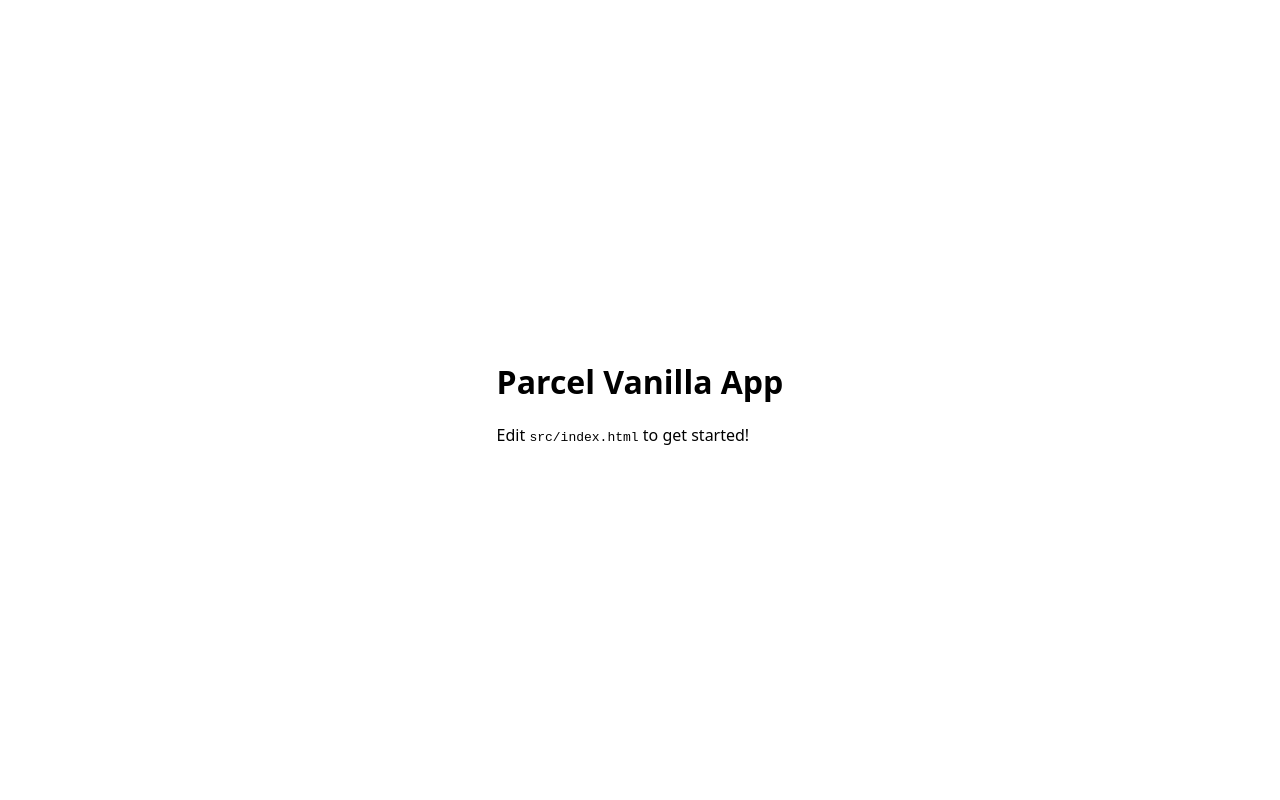
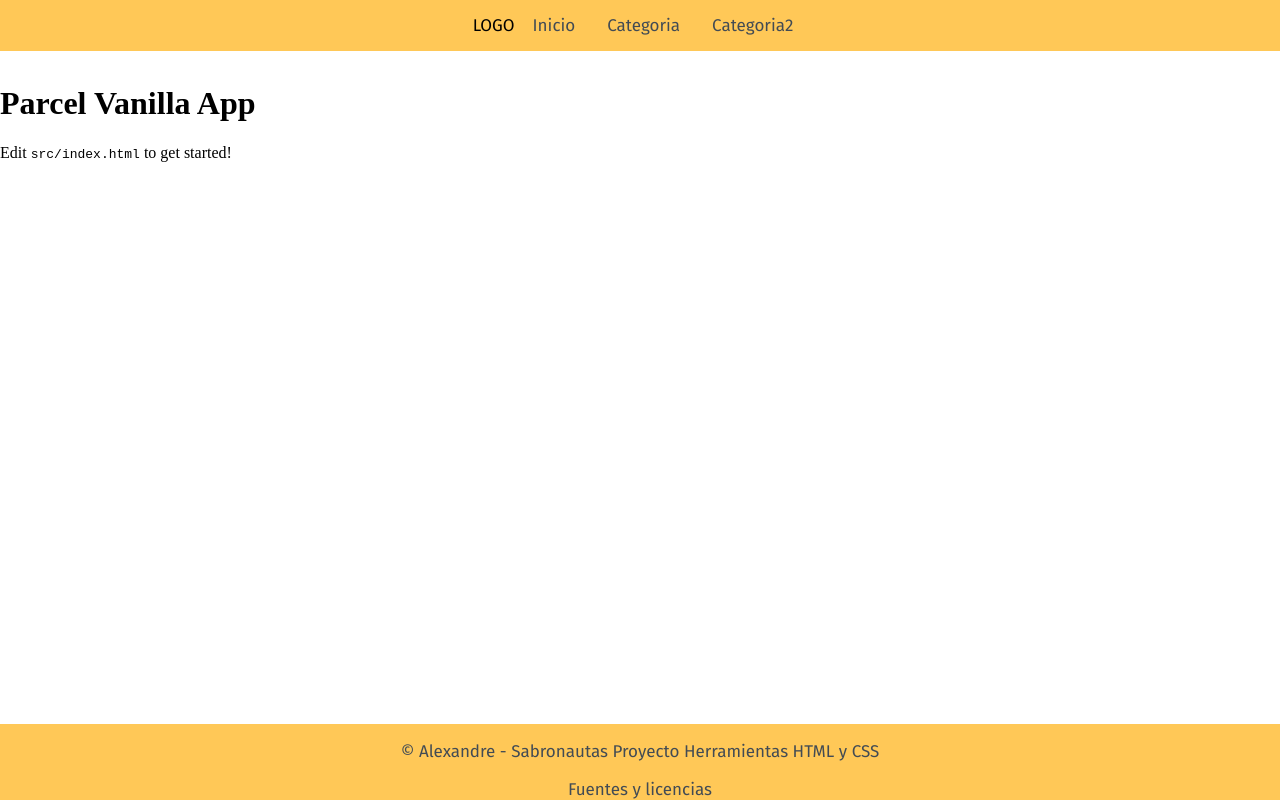
Before and after one commit to Aklix2606/HTML_CSS, a website built with Parcel: page src/index.html in a window 1280 px wide. Built offline with nearby package versions, Linux system fonts and the light colour scheme.

Commit message:
Add header & footer components

```diff
--- a/package.json
+++ b/package.json
@@ -11,6 +11,7 @@
     "clean": "rimraf dist .parcel-cache"
   },
   "devDependencies": {
+    "@parcel/transformer-sass": "^2.16.0",
     "npm-run-all": "^4.1.5",
     "parcel": "^2.14.0",
     "posthtml-include": "^2.0.1",
--- /dev/null
+++ b/src/components/footer.html
@@ -0,0 +1,4 @@
+<footer>
+  <p>© Alexandre  - Sabronautas Proyecto Herramientas HTML y CSS</p>
+  <a href="./links.html">Fuentes y licencias</a>
+</footer>
--- /dev/null
+++ b/src/components/header.html
@@ -0,0 +1,8 @@
+<nav>
+  <ul>
+    <li>LOGO</li>
+    <li><a href="/">Inicio</a></li>
+    <li><a href="/src/categoria.html">Categoria</a></li>
+    <li><a href=#>Categoria2</a></li>
+  </ul>
+</nav>
--- a/src/index.html
+++ b/src/index.html
@@ -4,10 +4,16 @@
     <meta charset="utf-8">
     <meta name="viewport" content="width=device-width, initial-scale=1.0">
     <title>Parcel Vanilla App</title>
-    <link rel="stylesheet" href="styles.css/style.css">
+    <link rel="stylesheet" href="styles/style.scss">
   </head>
   <body>
-    <h1>Parcel Vanilla App</h1>
-    <p>Edit <code>src/index.html</code> to get started!</p>
+    <include src="src/components/header.html"></include>
+
+    <main id="main-content">
+      <h1>Parcel Vanilla App</h1>
+      <p>Edit <code>src/index.html</code> to get started!</p>
+    </main>
+
+    <include src="src/components/footer.html"></include>
   </body>
 </html>
--- /dev/null
+++ b/src/styles/_footer.scss
@@ -0,0 +1,23 @@
+@use "variables";
+
+@import url("https://fonts.googleapis.com/css?family=Fira+Sans");
+
+
+footer {
+  background-color: variables.$component-background-color;
+  position: fixed;
+  bottom: 0;
+  width: 100%;
+  text-align: center;
+  font-family: "Fira Sans", sans-serif;
+  font-size: 17px;
+  color: variables.$component-txt-color;
+
+  a {
+    color: variables.$component-txt-color;
+    text-decoration: none;
+    &:hover {
+      color: variables.$component-txt-hover;
+    }
+  }
+}
--- /dev/null
+++ b/src/styles/_header.scss
@@ -0,0 +1,40 @@
+@use "variables";
+
+@import url("https://fonts.googleapis.com/css?family=Fira+Sans");
+
+
+nav {
+  background-color: variables.$component-background-color;
+  position: fixed;
+  top: 0;
+  width: 100%;
+
+  ul {
+    text-align: center;
+    list-style-type: none;
+    margin: 0;
+    padding: 15px;
+
+
+    li {
+      display: inline;
+      font-family: "Fira Sans", sans-serif;
+      font-size: 17px;
+
+      a {
+        color: variables.$component-txt-color;
+        text-decoration: none;
+        padding: 14px;
+
+        &:hover {
+          color: variables.$component-txt-hover;
+        }
+      }
+    }
+  }
+}
+
+
+main {
+  padding-top: 64px;
+}
--- /dev/null
+++ b/src/styles/_variables.scss
@@ -0,0 +1,11 @@
+//color palette
+$sunglow: #FFC857;
+$charcoal: #424B54;
+$lavender: #E9EBF8;
+$asparagus: #679436;
+$red-CMYK: #EE2E31;
+
+$component-background-color: $sunglow;
+$component-txt-color: $charcoal;
+$component-txt-hover: $lavender;
+$component-height: 64px;
--- /dev/null
+++ b/src/styles/style.scss
@@ -0,0 +1,22 @@
+@use "variables";
+@use "header";
+@use "footer";
+
+html, body {
+  height: 100%;
+  margin: 0;
+}
+
+body {
+  display: flex;
+  flex-direction: column;
+  min-height: 100vh;
+}
+
+main {
+  flex: 1 0 auto;
+}
+
+footer {
+  flex-shrink: 0;
+}
```
Also changed, not shown: src/styles.css/style.css (deleted), 1 other file.
